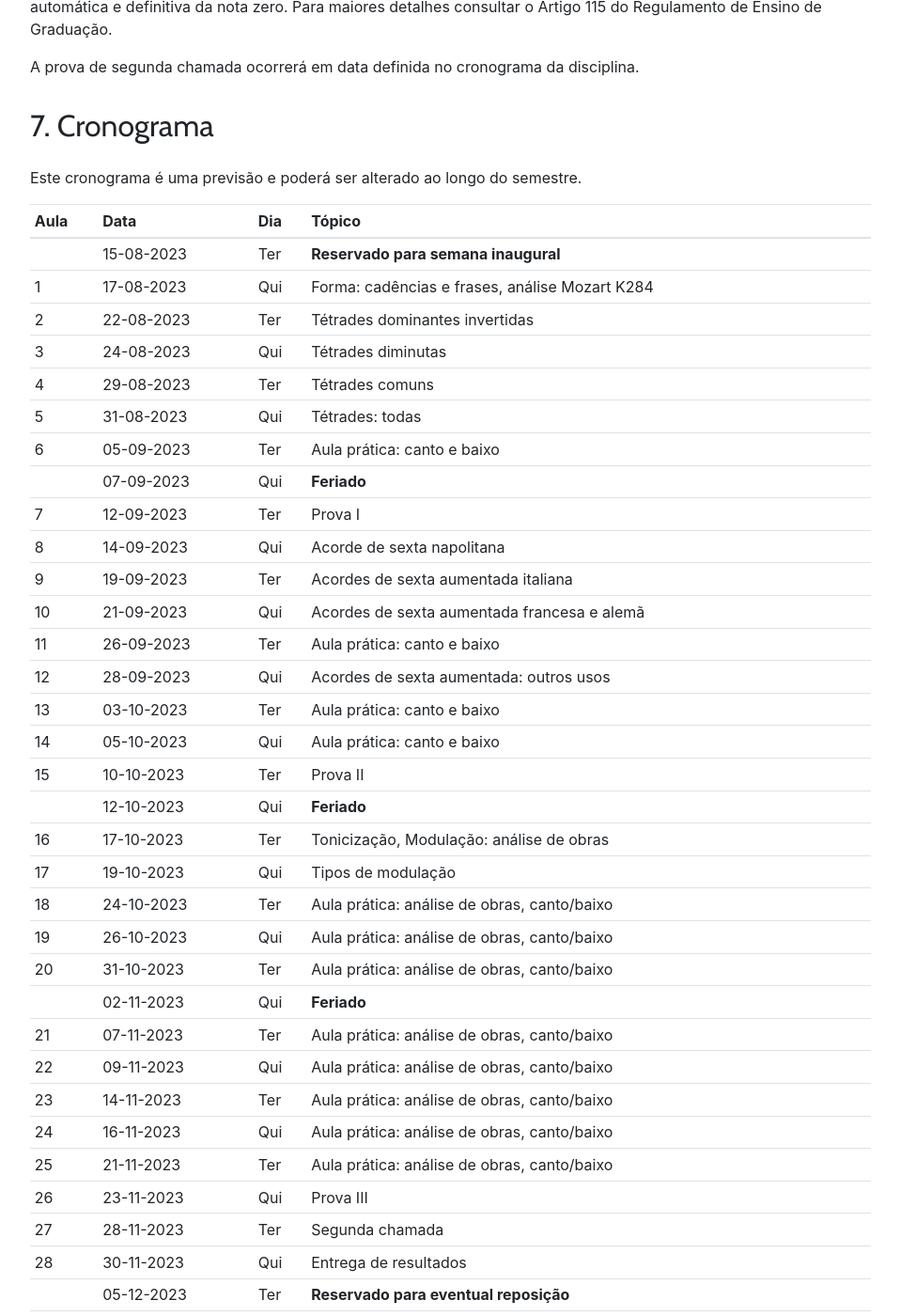
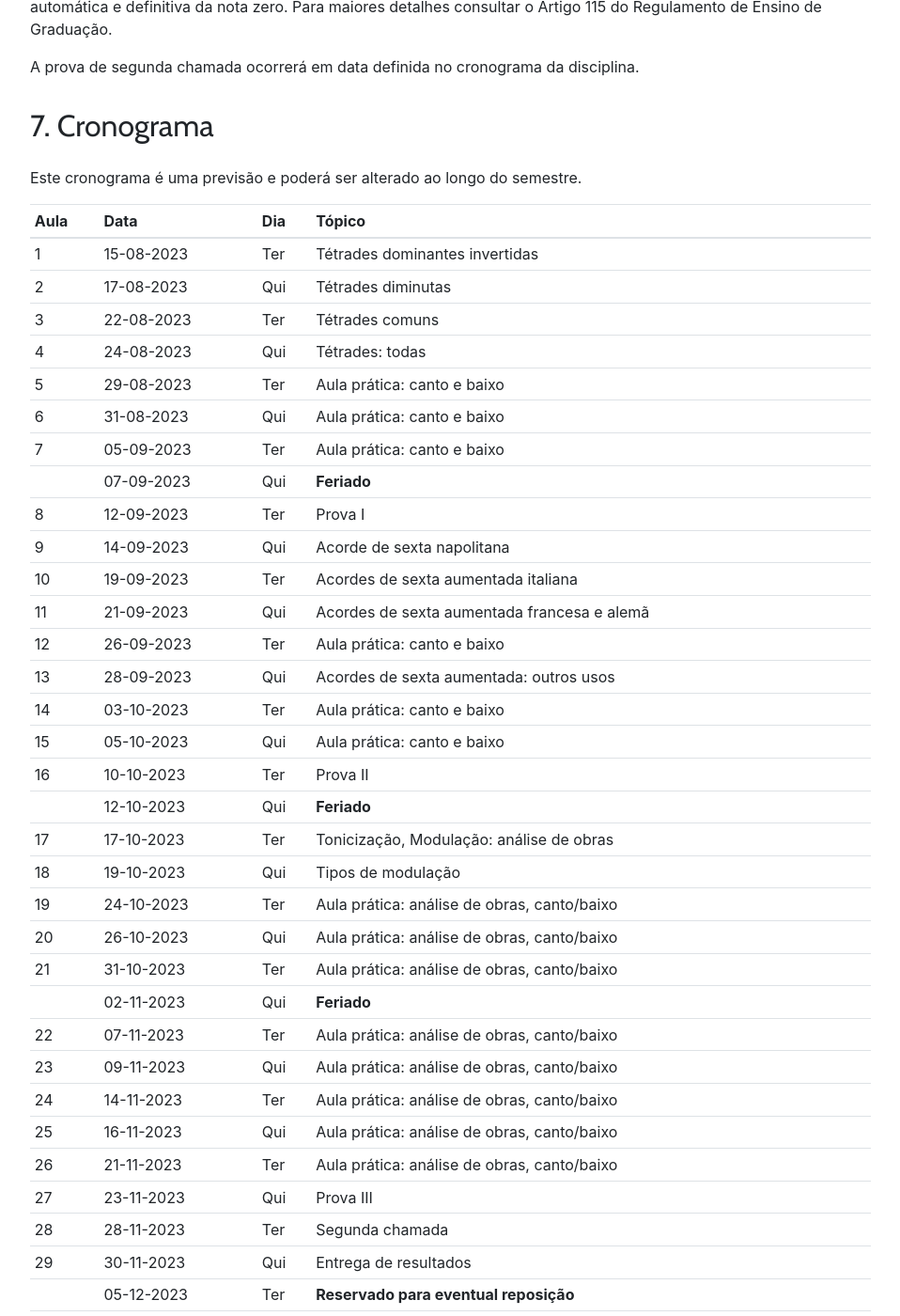
Before and after one commit to kroger/genosmus, a Jekyll site: the page built from _marcos/musa70.md, in a window 1280 px wide and 1400 px high, scrolled down 2256 px. Shown: the whole window at 94% size, without its empty margins (68-1026 px from the left). Built offline with Jekyll 4.4.1, drawn with Linux system fonts in a browser that asks for light colours; nearby versions of some CDN libraries; the table of contents is made by our own code; some of the changed text lies outside the part shown.

Commit message:
Correções de cronograma
- Remove semana inaugural
- Separa aulas de contornos das de canto
- Corrige data de feriado

```diff
--- a/_marcos/cronogramas/musa70.txt
+++ b/_marcos/cronogramas/musa70.txt
@@ -1,9 +1,9 @@
-**Reservado para semana inaugural**
-Forma: cadências e frases, análise Mozart K284
 Tétrades dominantes invertidas
 Tétrades diminutas
 Tétrades comuns
 Tétrades: todas
+Aula prática: canto e baixo
+Aula prática: canto e baixo
 Aula prática: canto e baixo
 **Feriado**
 Prova I
--- a/_marcos/cronogramas/musa72.txt
+++ b/_marcos/cronogramas/musa72.txt
@@ -1,10 +1,10 @@
-**Reservado para semana inaugural**
 Análise Mozart K 545
 Análise Kuhlau Op. 59 N. 1
 Análise Haydn XVI/32 N. 47 Si menor
 Análise Clementi Op. 1 N. 5
 Análise Mozart K 280
 Análise Mozart K 333
+Análise Haydn XVI/34 Mi menor
 **Feriado**
 Prova I
 Análise Beethoven Op. 2, n. 1
@@ -20,8 +20,8 @@ Análise Beethoven - a definir
 Análise Beethoven - a definir
 Análise Beethoven - a definir
 Análise Beethoven Op. 27, n. 2, mov. 3
+Análise Beethoven Op. 53
 **Feriado**
-Análise Beethoven Op. 53
 Análise Beethoven Op. 57
 Análise Beethoven Op. 67
 Análise Mozart K 465
--- a/_marcos/musa70.md
+++ b/_marcos/musa70.md
@@ -83,43 +83,43 @@ A prova de segunda chamada ocorrerá em data definida no cronograma da disciplin
 
 Este cronograma é uma previsão e poderá ser alterado ao longo do semestre.
 
-| Aula | Data       | Dia | Tópico                                         |
-| ---- | ---------- | --- | ---------------------------------------------- |
-|      | 15-08-2023 | Ter | **Reservado para semana inaugural**            |
-| 1    | 17-08-2023 | Qui | Forma: cadências e frases, análise Mozart K284 |
-| 2    | 22-08-2023 | Ter | Tétrades dominantes invertidas                 |
-| 3    | 24-08-2023 | Qui | Tétrades diminutas                             |
-| 4    | 29-08-2023 | Ter | Tétrades comuns                                |
-| 5    | 31-08-2023 | Qui | Tétrades: todas                                |
-| 6    | 05-09-2023 | Ter | Aula prática: canto e baixo                    |
-|      | 07-09-2023 | Qui | **Feriado**                                    |
-| 7    | 12-09-2023 | Ter | Prova I                                        |
-| 8    | 14-09-2023 | Qui | Acorde de sexta napolitana                     |
-| 9    | 19-09-2023 | Ter | Acordes de sexta aumentada italiana            |
-| 10   | 21-09-2023 | Qui | Acordes de sexta aumentada francesa e alemã    |
-| 11   | 26-09-2023 | Ter | Aula prática: canto e baixo                    |
-| 12   | 28-09-2023 | Qui | Acordes de sexta aumentada: outros usos        |
-| 13   | 03-10-2023 | Ter | Aula prática: canto e baixo                    |
-| 14   | 05-10-2023 | Qui | Aula prática: canto e baixo                    |
-| 15   | 10-10-2023 | Ter | Prova II                                       |
-|      | 12-10-2023 | Qui | **Feriado**                                    |
-| 16   | 17-10-2023 | Ter | Tonicização, Modulação: análise de obras       |
-| 17   | 19-10-2023 | Qui | Tipos de modulação                             |
-| 18   | 24-10-2023 | Ter | Aula prática: análise de obras, canto/baixo    |
-| 19   | 26-10-2023 | Qui | Aula prática: análise de obras, canto/baixo    |
-| 20   | 31-10-2023 | Ter | Aula prática: análise de obras, canto/baixo    |
-|      | 02-11-2023 | Qui | **Feriado**                                    |
-| 21   | 07-11-2023 | Ter | Aula prática: análise de obras, canto/baixo    |
-| 22   | 09-11-2023 | Qui | Aula prática: análise de obras, canto/baixo    |
-| 23   | 14-11-2023 | Ter | Aula prática: análise de obras, canto/baixo    |
-| 24   | 16-11-2023 | Qui | Aula prática: análise de obras, canto/baixo    |
-| 25   | 21-11-2023 | Ter | Aula prática: análise de obras, canto/baixo    |
-| 26   | 23-11-2023 | Qui | Prova III                                      |
-| 27   | 28-11-2023 | Ter | Segunda chamada                                |
-| 28   | 30-11-2023 | Qui | Entrega de resultados                          |
-|      | 05-12-2023 | Ter | **Reservado para eventual reposição**          |
-|      | 07-12-2023 | Qui | **Reservado para eventual reposição**          |
-|      | 12-12-2023 | Ter | **Reservado para eventual reposição**          |
+| Aula | Data       | Dia | Tópico                                      |
+| ---- | ---------- | --- | ------------------------------------------- |
+| 1    | 15-08-2023 | Ter | Tétrades dominantes invertidas              |
+| 2    | 17-08-2023 | Qui | Tétrades diminutas                          |
+| 3    | 22-08-2023 | Ter | Tétrades comuns                             |
+| 4    | 24-08-2023 | Qui | Tétrades: todas                             |
+| 5    | 29-08-2023 | Ter | Aula prática: canto e baixo                 |
+| 6    | 31-08-2023 | Qui | Aula prática: canto e baixo                 |
+| 7    | 05-09-2023 | Ter | Aula prática: canto e baixo                 |
+|      | 07-09-2023 | Qui | **Feriado**                                 |
+| 8    | 12-09-2023 | Ter | Prova I                                     |
+| 9    | 14-09-2023 | Qui | Acorde de sexta napolitana                  |
+| 10   | 19-09-2023 | Ter | Acordes de sexta aumentada italiana         |
+| 11   | 21-09-2023 | Qui | Acordes de sexta aumentada francesa e alemã |
+| 12   | 26-09-2023 | Ter | Aula prática: canto e baixo                 |
+| 13   | 28-09-2023 | Qui | Acordes de sexta aumentada: outros usos     |
+| 14   | 03-10-2023 | Ter | Aula prática: canto e baixo                 |
+| 15   | 05-10-2023 | Qui | Aula prática: canto e baixo                 |
+| 16   | 10-10-2023 | Ter | Prova II                                    |
+|      | 12-10-2023 | Qui | **Feriado**                                 |
+| 17   | 17-10-2023 | Ter | Tonicização, Modulação: análise de obras    |
+| 18   | 19-10-2023 | Qui | Tipos de modulação                          |
+| 19   | 24-10-2023 | Ter | Aula prática: análise de obras, canto/baixo |
+| 20   | 26-10-2023 | Qui | Aula prática: análise de obras, canto/baixo |
+| 21   | 31-10-2023 | Ter | Aula prática: análise de obras, canto/baixo |
+|      | 02-11-2023 | Qui | **Feriado**                                 |
+| 22   | 07-11-2023 | Ter | Aula prática: análise de obras, canto/baixo |
+| 23   | 09-11-2023 | Qui | Aula prática: análise de obras, canto/baixo |
+| 24   | 14-11-2023 | Ter | Aula prática: análise de obras, canto/baixo |
+| 25   | 16-11-2023 | Qui | Aula prática: análise de obras, canto/baixo |
+| 26   | 21-11-2023 | Ter | Aula prática: análise de obras, canto/baixo |
+| 27   | 23-11-2023 | Qui | Prova III                                   |
+| 28   | 28-11-2023 | Ter | Segunda chamada                             |
+| 29   | 30-11-2023 | Qui | Entrega de resultados                       |
+|      | 05-12-2023 | Ter | **Reservado para eventual reposição**       |
+|      | 07-12-2023 | Qui | **Reservado para eventual reposição**       |
+|      | 12-12-2023 | Ter | **Reservado para eventual reposição**       |
 {: .table .table-sm}
 
 <!-- <iframe
@@ -217,9 +217,10 @@ Aula 11, dia 05/09/2019 (prova)
 
 - Clementi Op. 36, n. 3, mov. 1
 - Mozart K284, mov. 3, tema
-- Mozart K545, mov. 1 (apenas primeira página) -->
+- Mozart K545, mov. 1 (apenas primeira página)
 
 #### 9.1.2. Modulação
+ -->
 
 Aulas 18 a 23
 
```
Also changed, not shown: other parts of _marcos/musa70.md (+2 -2 lines), _marcos/cronogramas/musb15.txt (+6 -6 lines), _marcos/musa72.md (+30 -30 lines), _marcos/musb15.md (+9 -9 lines).
